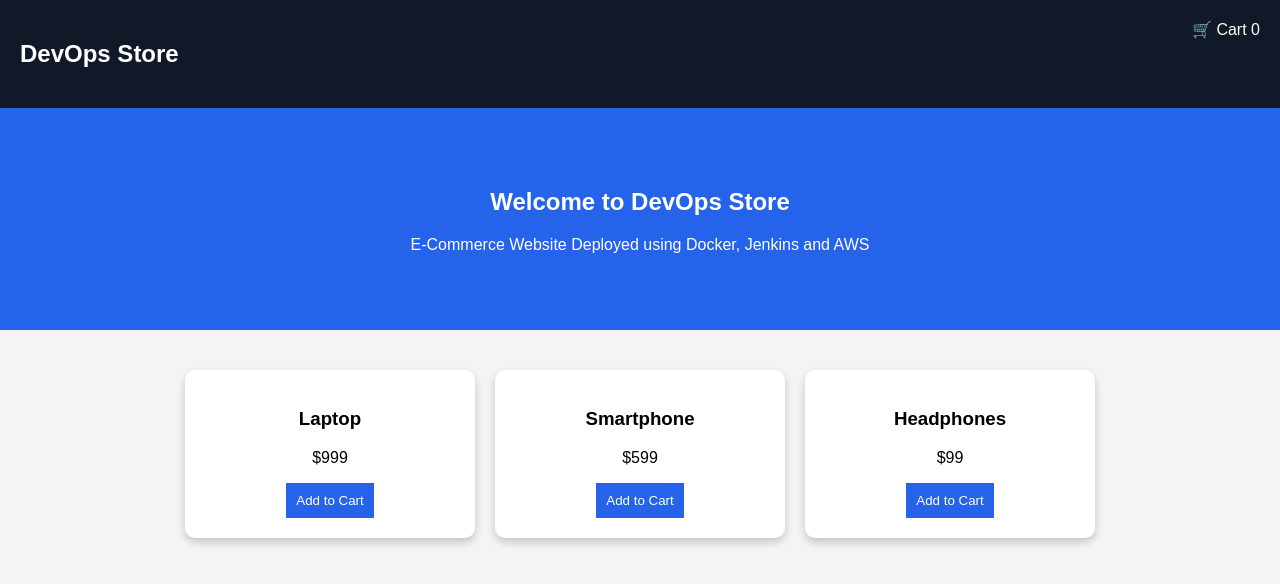
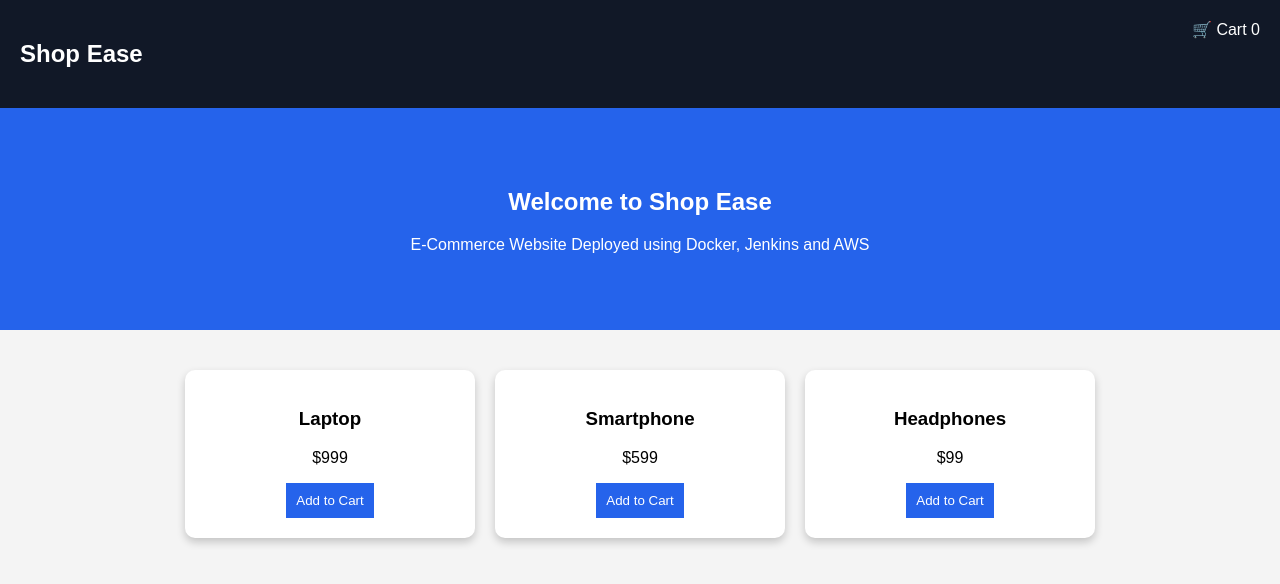
Before and after one commit to ratheeshu2804/ecommerce-devops-project, a plain HTML site: page index.html in a window 1280 px wide. Drawn offline with Linux system fonts and the light colour scheme.

Commit message:
Testing auto deployment

```diff
--- a/index.html
+++ b/index.html
@@ -3,18 +3,18 @@
 <head>
 <meta charset="UTF-8">
 <meta name="viewport" content="width=device-width, initial-scale=1.0">
-<title>DevOps Store</title>
+<title>Shop Ease</title>
 <link rel="stylesheet" href="style.css">
 </head>
 <body>
 
 <nav>
-<h1>DevOps Store</h1>
+<h1>Shop Ease</h1>
 <div class="cart">🛒 Cart <span id="cart-count">0</span></div>
 </nav>
 
 <section class="hero">
-<h2>Welcome to DevOps Store</h2>
+<h2>Welcome to Shop Ease</h2>
 <p>E-Commerce Website Deployed using Docker, Jenkins and AWS</p>
 </section>
 
```
Also changed, not shown: 1 other file.
